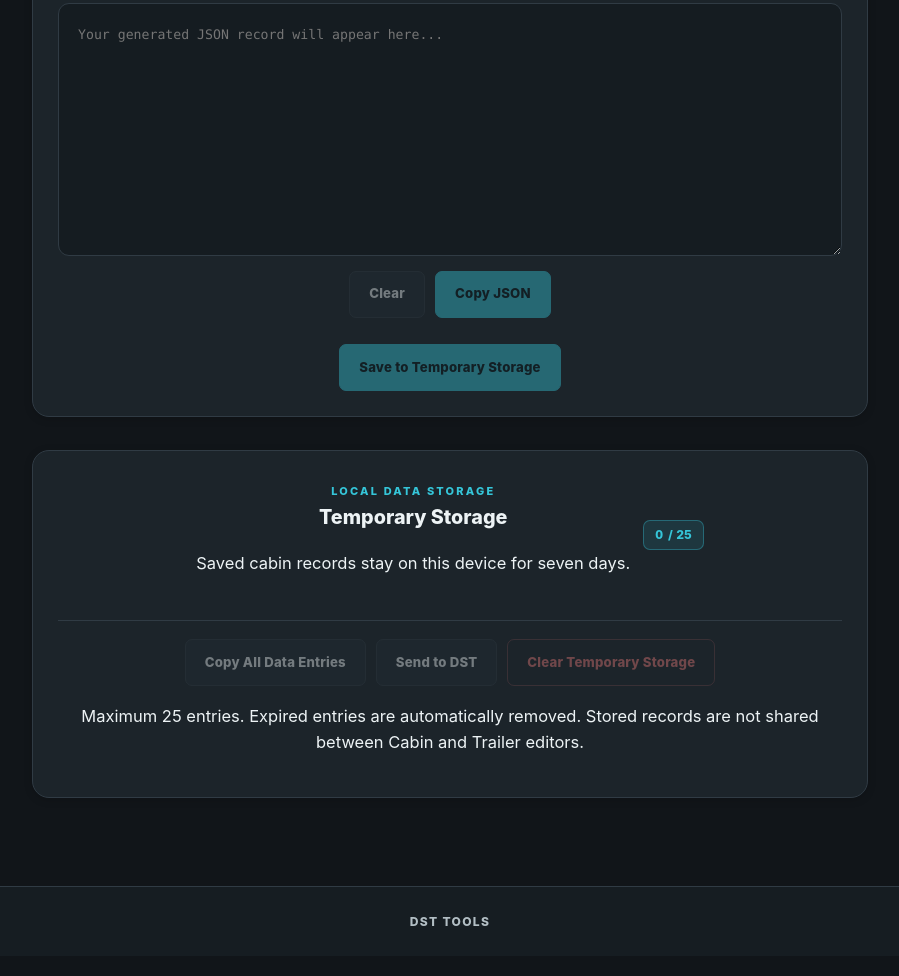
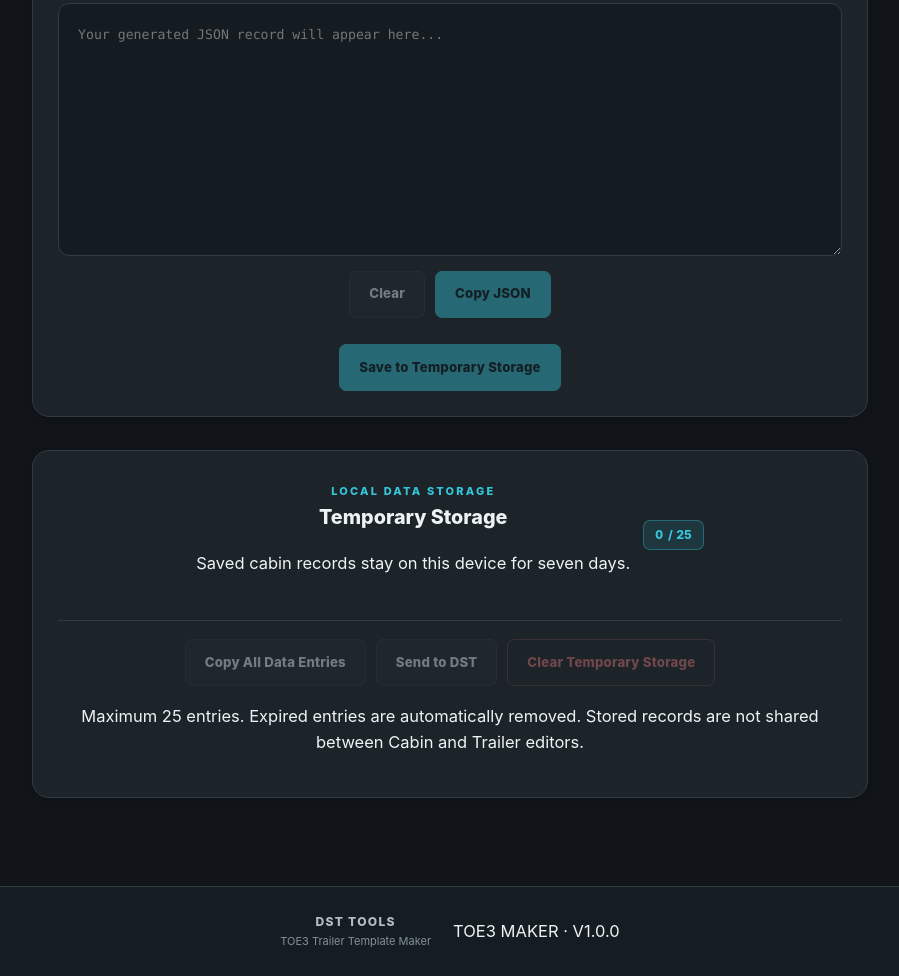
Before and after one commit to destro-debug/template-maker-toe, a plain HTML site: page cabin.html in a window 1280 px wide. Shown: the part 2163-3139 px from the top of the page, without its empty margins (190-1089 px from the left). Drawn offline with Linux system fonts and the light colour scheme.

Commit message:
Update footer content in cabin.html

```diff
--- a/cabin.html
+++ b/cabin.html
@@ -508,4 +508,14 @@
 
   <footer class="site-footer">
     <div class="footer-brand">
-      <strong>DST TOOLS
+      <strong>DST TOOLS</strong>
+      <span>TOE3 Trailer Template Maker</span>
+    </div>
+
+    <span class="footer-version">
+      TOE3 MAKER · V1.0.0
+    </span>
+  </footer>
+
+</body>
+</html>
```
